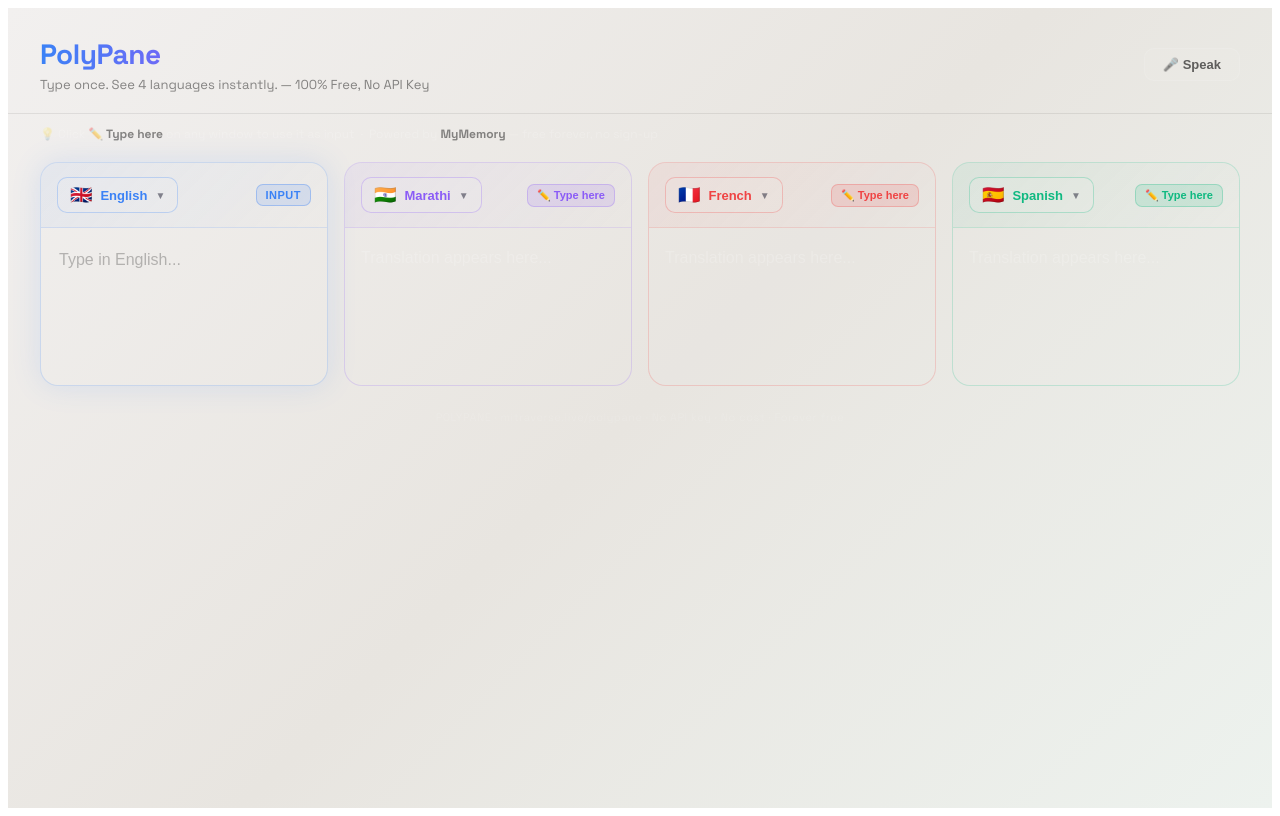
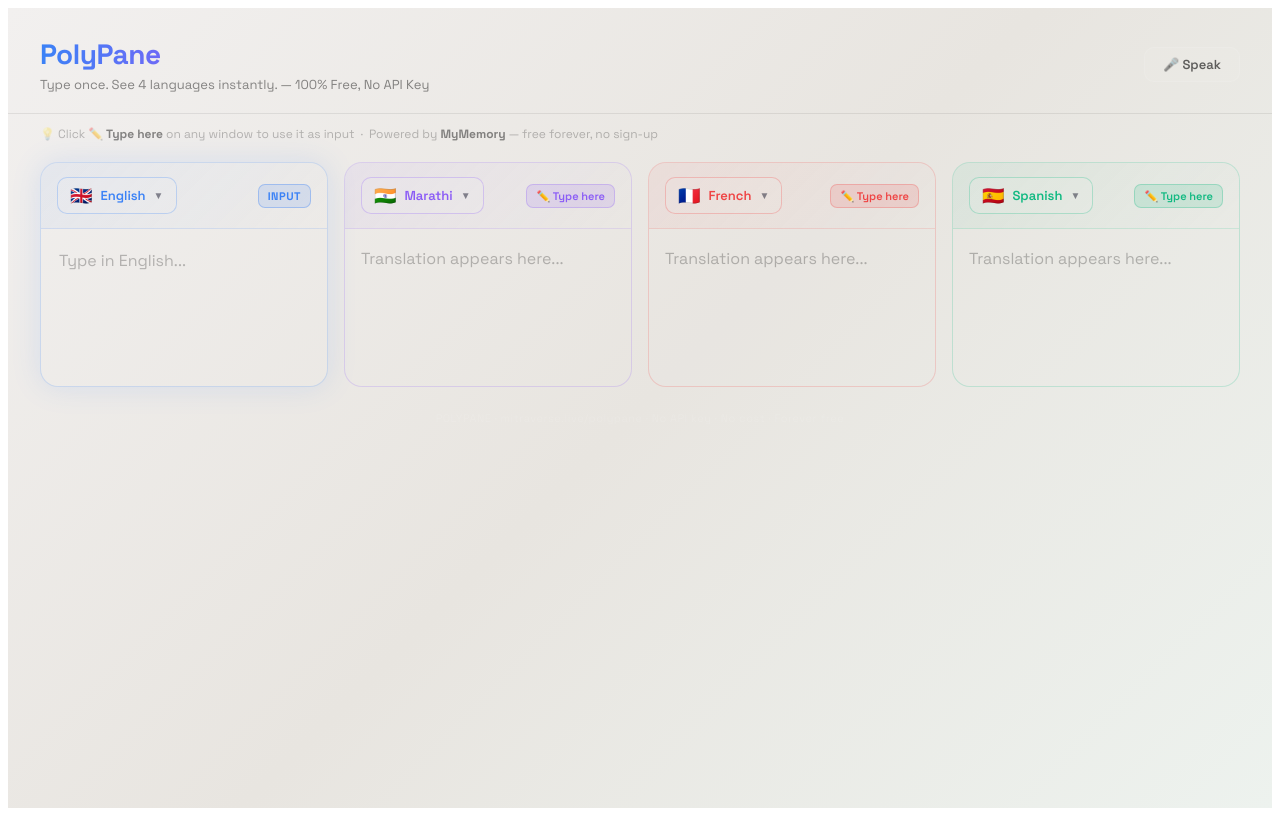
Before and after one commit to Pratik1387/polypane, a React (Vite) app: page / in a window 1280 px wide. Built offline with nearby package versions, Linux system fonts and the light colour scheme.

Commit message:
Fix all white text for light theme

```diff
--- a/src/App.jsx
+++ b/src/App.jsx
@@ -82,7 +82,7 @@ function LanguageSelector({ current, onSelect, usedCodes }) {
         display: "flex", alignItems: "center", gap: 8,
         background: "rgba(255,255,255,0.08)", border: `1.5px solid ${lang.color}44`,
         borderRadius: 10, padding: "6px 12px", cursor: "pointer",
-        color: "#1A1A2E", fontSize: 13, fontFamily: "'Sora', sans-serif", transition: "all 0.2s",
+        color: "#1A1A2E", fontSize: 13, fontFamily: "'Space Grotesk', sans-serif", transition: "all 0.2s",
       }}>
         <span style={{ fontSize: 18 }}>{lang.flag}</span>
         <span style={{ color: lang.color, fontWeight: 600 }}>{lang.name}</span>
@@ -105,11 +105,11 @@ function LanguageSelector({ current, onSelect, usedCodes }) {
                   background: l.code === current ? `${l.color}22` : "transparent",
                   border: "none", borderRadius: 8, padding: "8px 10px",
                   cursor: disabled ? "not-allowed" : "pointer",
-                  color: disabled ? "rgba(255,255,255,0.25)" : "#fff",
-                  fontSize: 13, fontFamily: "'Sora', sans-serif", textAlign: "left",
+                  color: disabled ? "rgba(0,0,0,0.25)" : "#1A1A2E",
+                  fontSize: 13, fontFamily: "'Space Grotesk', sans-serif", textAlign: "left",
                 }}>
                 <span>{l.flag}</span>
-                <span style={{ color: disabled ? "rgba(255,255,255,0.25)" : l.color, fontWeight: 600 }}>{l.name}</span>
+                <span style={{ color: disabled ? "rgba(0,0,0,0.25)" : l.color, fontWeight: 600 }}>{l.name}</span>
               </button>
             );
           })}
@@ -143,13 +143,13 @@ function LangWindow({ win, windows, inputText, onLangChange, onSetInput, onTextC
             <button onClick={() => onSetInput(win.id)} style={{
               background: `${lang.color}22`, border: `1px solid ${lang.color}44`,
               borderRadius: 7, padding: "4px 9px", cursor: "pointer",
-              color: lang.color, fontSize: 11, fontFamily: "'Sora', sans-serif", fontWeight: 600,
+              color: lang.color, fontSize: 11, fontFamily: "'Space Grotesk', sans-serif", fontWeight: 600,
             }}>✏️ Type here</button>
           ) : (
             <span style={{
               background: `${lang.color}22`, border: `1px solid ${lang.color}55`,
               borderRadius: 7, padding: "4px 9px", color: lang.color,
-              fontSize: 11, fontFamily: "'Sora', sans-serif", fontWeight: 700, letterSpacing: 0.5,
+              fontSize: 11, fontFamily: "'Space Grotesk', sans-serif", fontWeight: 700, letterSpacing: 0.5,
             }}>INPUT</span>
           )}
         </div>
@@ -161,7 +161,7 @@ function LangWindow({ win, windows, inputText, onLangChange, onSetInput, onTextC
             style={{
               width: "100%", height: "100%", minHeight: 120, background: "transparent",
               border: "none", outline: "none", color: "#fff", fontSize: 16,
-              fontFamily: "'Sora', sans-serif", resize: "none", lineHeight: 1.7,
+              fontFamily: "'Space Grotesk', sans-serif", resize: "none", lineHeight: 1.7,
             }} />
         ) : loading[win.id] ? (
           <div style={{ display: "flex", gap: 6, alignItems: "center", paddingTop: 10 }}>
@@ -174,13 +174,13 @@ function LangWindow({ win, windows, inputText, onLangChange, onSetInput, onTextC
           </div>
         ) : (
           <>
-            <p style={{ color: "#fff", fontSize: 16, lineHeight: 1.7, fontFamily: "'Sora', sans-serif", margin: 0 }}>
-              {displayText || <span style={{ color: "rgba(255,255,255,0.2)" }}>Translation appears here...</span>}
+            <p style={{ color: "#fff", fontSize: 16, lineHeight: 1.7, fontFamily: "'Space Grotesk', sans-serif", margin: 0 }}>
+              {displayText || <span style={{ color: "rgba(0,0,0,0.25)" }}>Translation appears here...</span>}
             </p>
             {result.pronunciation && (
               <p style={{
                 color: lang.color, fontSize: 12, lineHeight: 1.6,
-                fontFamily: "'Sora', sans-serif", margin: "10px 0 0", fontStyle: "italic", opacity: 0.75,
+                fontFamily: "'Space Grotesk', sans-serif", margin: "10px 0 0", fontStyle: "italic", opacity: 0.75,
               }}>🔤 {result.pronunciation}</p>
             )}
           </>
@@ -194,7 +194,7 @@ function LangWindow({ win, windows, inputText, onLangChange, onSetInput, onTextC
           <button onClick={() => speak(displayText, lang.bcp)} style={{
             background: `${lang.color}22`, border: `1px solid ${lang.color}55`,
             borderRadius: 8, padding: "6px 14px", cursor: "pointer",
-            color: lang.color, fontSize: 13, fontFamily: "'Sora', sans-serif",
+            color: lang.color, fontSize: 13, fontFamily: "'Space Grotesk', sans-serif",
             fontWeight: 600, display: "flex", alignItems: "center", gap: 6,
           }}>🔊 Listen</button>
         </div>
@@ -297,7 +297,7 @@ export default function PolyPane() {
             <button onClick={() => { setInputText(""); setTranslations({}); }} style={{
               background: "rgba(0,0,0,0.04)", border: "1px solid rgba(0,0,0,0.1)",
               borderRadius: 10, padding: "8px 16px", cursor: "pointer",
-              color: "rgba(0,0,0,0.5)", fontSize: 13, fontFamily: "'Sora', sans-serif",
+              color: "rgba(0,0,0,0.5)", fontSize: 13, fontFamily: "'Space Grotesk', sans-serif",
             }}>✕ Clear</button>
           )}
           <button onClick={handleVoice} style={{
@@ -305,14 +305,14 @@ export default function PolyPane() {
             border: isListening ? "1.5px solid #EF4444" : "1px solid rgba(255,255,255,0.1)",
             borderRadius: 10, padding: "8px 18px", cursor: "pointer",
             color: isListening ? "#EF4444" : "rgba(0,0,0,0.6)",
-            fontSize: 13, fontFamily: "'Sora', sans-serif", fontWeight: 600,
+            fontSize: 13, fontFamily: "'Space Grotesk', sans-serif", fontWeight: 600,
             display: "flex", alignItems: "center", gap: 7,
             animation: isListening ? "pulse-ring 1.2s infinite" : "none", transition: "all 0.2s",
           }}>{isListening ? "⏹ Stop" : "🎤 Speak"}</button>
         </div>
       </div>
       <div style={{ padding: "12px 32px 0" }}>
-        <p style={{ margin: 0, fontSize: 12, color: "rgba(255,255,255,0.2)" }}>
+        <p style={{ margin: 0, fontSize: 12, color: "rgba(0,0,0,0.25)" }}>
           💡 Click <strong style={{ color: "rgba(0,0,0,0.45)" }}>✏️ Type here</strong> on any window to use it as input &nbsp;·&nbsp;
           Powered by <strong style={{ color: "rgba(0,0,0,0.45)" }}>MyMemory</strong> — free forever, no sign-up
         </p>
```
